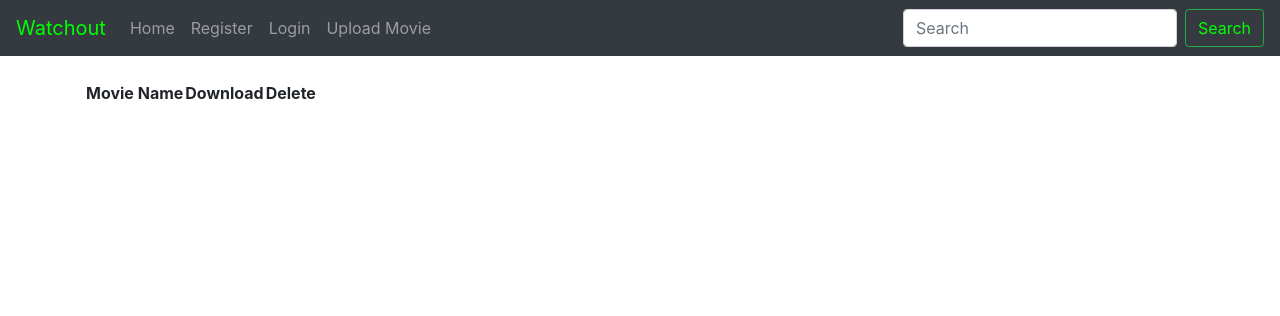
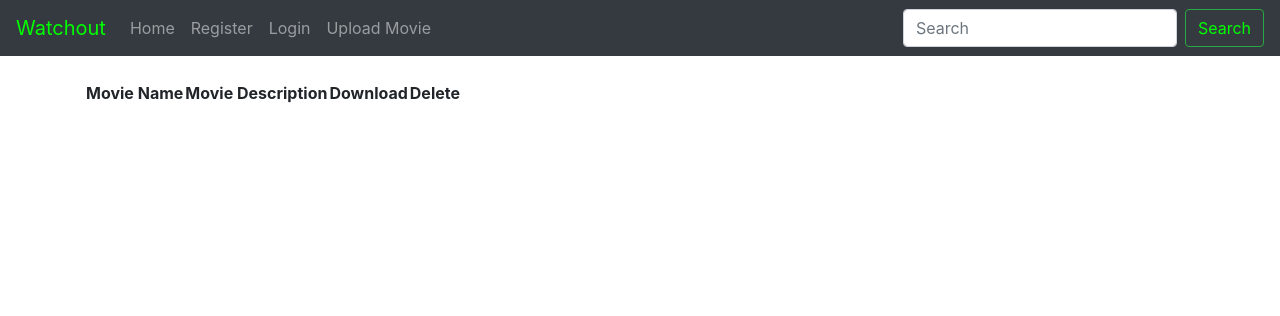
Before and after one commit to shishirneupane/Basic-Django-Web-Application, a Django app: page / in a window 1280 px wide. Shown: the top 316 px of the page. Run offline with Django 3.2, Linux system fonts and the light colour scheme; data that the repository does not hold is empty; some libraries are stand-ins or nearby versions.

Commit message:
few commits

```diff
--- a/watchout/watch/templates/watch/movies_list.html
+++ b/watchout/watch/templates/watch/movies_list.html
@@ -7,21 +7,22 @@
     <thead>
         <tr>
             <th>Movie Name</th>
+            <th>Movie Description</th>
             <th>Download</th>
             <th>Delete</th>
         </tr>
     </thead>
     <tbody>
-        {% for movie in movies %}     <!-- pachadi ko books is same as of views.py ko book_list function ko return render ko {"books": book} ko key "books" -->
+        {% for movie in movies %}
         <tr>
-            <td>{{movie.name}}</td>
+            <td>{{movie.movie_title}}</td>
+            <td>{{movie.movie_description}}</td>
             <td> <a href="{{movie.pdf.url}}"> Download Movie </a> </td>
             <td>
-                <form method="POST" action="{% url 'watch:delete_movie' movie.pk %}">
+                <form method="POST" action="{% url 'watch:delete' movie.pk %}">
                     {% csrf_token %}
                     <button type="submit" class="btn btn-primary btn-sm"> Delete </button>
                 </form>
-
             </td>
         </tr>
         {% endfor %}
--- a/watchout/watch/urls.py
+++ b/watchout/watch/urls.py
@@ -7,5 +7,6 @@ urlpatterns = [
     path('', views.movies_list, name="movies"),
     path('register/', views.register, name="register"),
     path('login/', views.login, name="login"),
-    path('movies/upload/', views.upload_movies, name="upload")
+    path('movies/upload/', views.upload_movies, name="upload"),
+    path('movies/<int:pk>/', views.delete_movies, name="delete")
 ]
--- a/watchout/watch/views.py
+++ b/watchout/watch/views.py
@@ -6,9 +6,6 @@ from django.contrib.auth.models import User, auth
 
 from .forms import UploadForm
 from .models import Movies
-
-def homepage(request):
-	return render(request, "base.html", context={})
 
 def register(request):
 	if request.method == 'POST':
@@ -46,10 +43,16 @@ def upload_movies(request):
 		form = UploadForm(request.POST, request.FILES)
 		if form.is_valid():
 			form.save()
-			return redirect('watch:upload')
+			return redirect('watch:movies')
 	return render(request, 'watch/upload.html', context={"forms":form})
 
 
 def movies_list(request):
 	movie = Movies.objects.all()
 	return render(request, 'watch/movies_list.html', context={"movies":movie})
+
+
+def delete_movies(request, pk):
+	movie = Movies.objects.get(pk=pk)
+	movie.delete()
+	return redirect('watch:movies')
```
Also changed, not shown: watchout/db.sqlite3.
